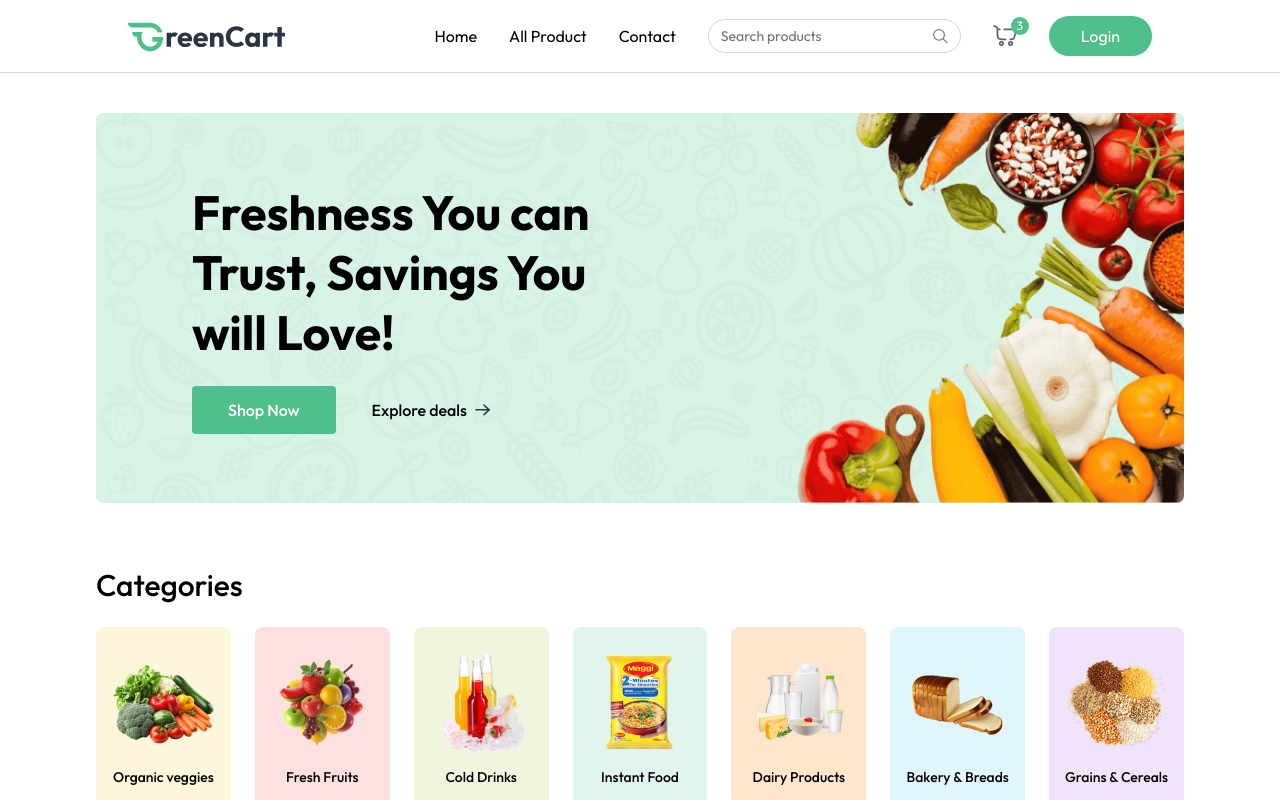
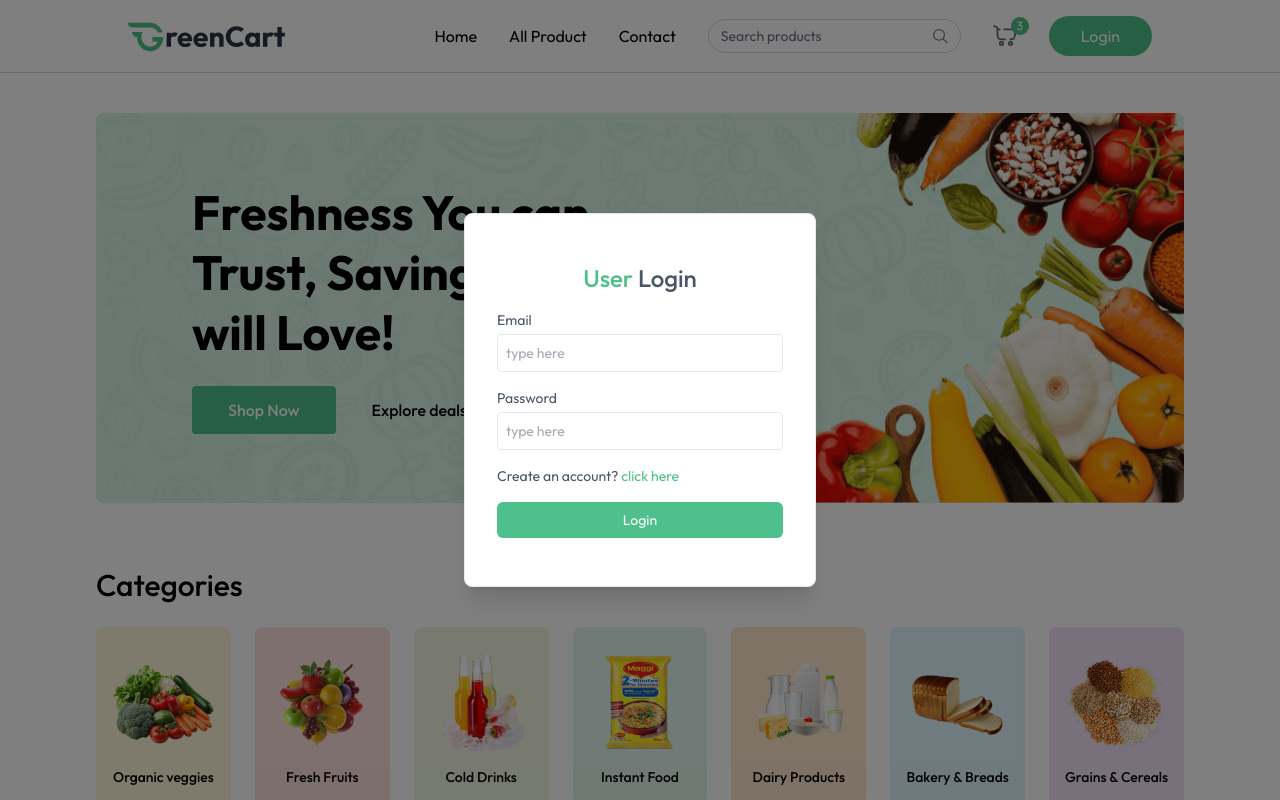
Before and after one commit to NaveenManjappa/green-cart-client, a React (Vite) app: page / in a window 1280 px wide. Both pictures are taken after a click on the button "Login". Shown: the top 800 px of the page. Built offline with nearby package versions, Linux system fonts and the light colour scheme.

Commit message:
Implement the signin and signup component

```diff
--- a/src/App.jsx
+++ b/src/App.jsx
@@ -4,13 +4,17 @@
 import Home from "./pages/Home";
 import { Toaster } from "react-hot-toast";
 import Footer from "./components/Footer";
+import { useAppContext } from "./context/AppContext";
+import Login from "./components/Login";
 
 const App = () => {
   const isSellerPath = useLocation().pathname.includes("seller");
-
+  const { showUserLogin } = useAppContext();
   return (
     <div>
       {isSellerPath ? null : <Navbar />}
+
+      {showUserLogin ? <Login/> : null}
 
       <Toaster />
 
--- /dev/null
+++ b/src/components/Login.jsx
@@ -0,0 +1,98 @@
+import React from "react";
+import { useAppContext } from "../context/AppContext";
+
+const Login = () => {
+  const [state, setState] = React.useState("login");
+  const [name, setName] = React.useState("");
+  const [email, setEmail] = React.useState("");
+  const [password, setPassword] = React.useState("");
+
+  const { setShowUserLogin, setUser } = useAppContext();
+  const onSubmitHandler = async (event) => {
+    event.preventDefault();
+    setUser({
+      email: "test@gcart.com",
+      name: "Test user",
+    });
+    setShowUserLogin(false);
+  };
+
+  return (
+    <div
+      onClick={() => setShowUserLogin(false)}
+      className="fixed top-0 bottom-0 left-0 right-0 z-30 flex items-center text-sm text-gray-600 bg-black/50"
+    >
+      <form
+        onClick={(e) => e.stopPropagation()}
+        onSubmit={onSubmitHandler}
+        className="flex flex-col gap-4 m-auto items-start p-8 py-12 w-80 sm:w-[352px] rounded-lg shadow-xl border border-gray-200 bg-white"
+      >
+        <p className="text-2xl font-medium m-auto">
+          <span className="text-primary">User</span>{" "}
+          {state === "login" ? "Login" : "Sign Up"}
+        </p>
+        {state === "register" && (
+          <div className="w-full">
+            <p>Name</p>
+            <input
+              onChange={(e) => setName(e.target.value)}
+              value={name}
+              placeholder="type here"
+              className="border border-gray-200 rounded w-full p-2 mt-1 outline-primary"
+              type="text"
+              required
+            />
+          </div>
+        )}
+        <div className="w-full ">
+          <p>Email</p>
+          <input
+            onChange={(e) => setEmail(e.target.value)}
+            value={email}
+            placeholder="type here"
+            className="border border-gray-200 rounded w-full p-2 mt-1 outline-primary"
+            type="email"
+            required
+          />
+        </div>
+        <div className="w-full ">
+          <p>Password</p>
+          <input
+            onChange={(e) => setPassword(e.target.value)}
+            value={password}
+            placeholder="type here"
+            className="border border-gray-200 rounded w-full p-2 mt-1 outline-primary"
+            type="password"
+            required
+          />
+        </div>
+        {state === "register" ? (
+          <p>
+            Already have account?{" "}
+            <span
+              onClick={() => setState("login")}
+              className="text-primary cursor-pointer"
+            >
+              click here
+            </span>
+          </p>
+        ) : (
+          <p>
+            Create an account?{" "}
+            <span
+              onClick={() => setState("register")}
+              className="text-primary cursor-pointer"
+            >
+              click here
+            </span>
+          </p>
+        )}
+        <button className="bg-primary hover:bg-primary-dull transition-all text-white w-full py-2 rounded-md cursor-pointer">
+          {state === "register" ? "Create Account" : "Login"}
+        </button>
+      </form>
+    </div>
+  );
+};
+
+export default Login;
```
